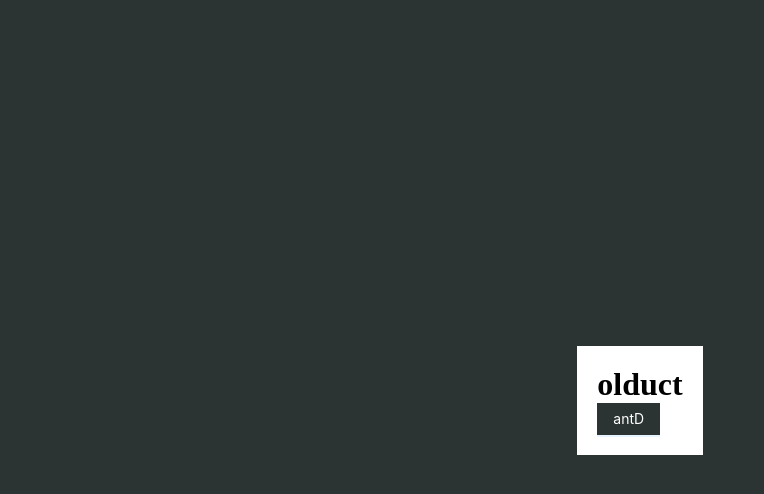
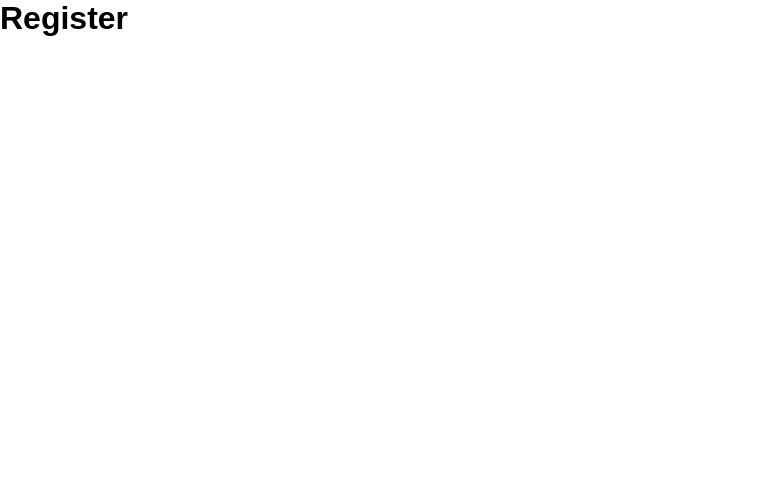
Before and after one commit to NAYANCSE27/olduct, a React (Create React App) app in the folder client/: page /register in a window 1280 px wide. Shown: the top 494 px of the page, without its empty margins (0-764 px from the left). Built offline with nearby package versions, Linux system fonts and the light colour scheme.

Commit message:
installed all required library in the project

```diff
--- a/client/package.json
+++ b/client/package.json
@@ -3,13 +3,19 @@
   "version": "0.1.0",
   "private": true,
   "dependencies": {
+    "@reduxjs/toolkit": "^1.9.5",
     "@testing-library/jest-dom": "^5.16.5",
     "@testing-library/react": "^13.4.0",
     "@testing-library/user-event": "^13.5.0",
     "antd": "^5.4.7",
+    "axios": "^1.4.0",
+    "moment": "^2.29.4",
     "react": "^18.2.0",
     "react-dom": "^18.2.0",
+    "react-redux": "^8.0.5",
+    "react-router-dom": "^6.11.1",
     "react-scripts": "5.0.1",
+    "redux": "^4.2.1",
     "web-vitals": "^2.1.4"
   },
   "scripts": {
--- a/client/public/index.html
+++ b/client/public/index.html
@@ -12,6 +12,7 @@
     <link rel="apple-touch-icon" href="%PUBLIC_URL%/logo192.png" />
     <link rel="manifest" href="%PUBLIC_URL%/manifest.json" />
     <title>olduct</title>
+    <link <link href="https://cdn.jsdelivr.net/npm/remixicon@3.2.0/fonts/remixicon.css" rel="stylesheet">
   </head>
   <body>
     <noscript>You need to enable JavaScript to run this app.</noscript>
--- a/client/src/App.js
+++ b/client/src/App.js
@@ -1,12 +1,18 @@
-import { Button } from "antd";
+import { BrowserRouter, Routes, Route } from "react-router-dom";
+import Home from "./pages/Home";
+import Register from "./pages/Register";
+import Login from "./pages/Login";
 
 function App() {
   return (
-    <div className="bg-primary h-screen flex justify-center items-center">
-      <div className="bg-white p-5">
-        <h1>olduct</h1>
-        <Button type="primary">antD</Button>
-      </div>
+    <div>
+      <BrowserRouter>
+        <Routes>
+          <Route path="/" element={<Home />} />
+          <Route path="/register" element={<Register />} />
+          <Route path="/login" element={<Login />} />
+        </Routes>
+      </BrowserRouter>
     </div>
   );
 }
--- a/client/src/index.css
+++ b/client/src/index.css
@@ -1,9 +1,11 @@
 @tailwind base;
 @tailwind components;
 @tailwind utilities;
+@import url("https://fonts.googleapis.com/css2?family=Roboto:wght@400;500;700;900&display=swap");
 
-*{
-    margin: 0;
-    padding: 0;
-    box-sizing: border-box;
+* {
+  margin: 0;
+  padding: 0;
+  box-sizing: border-box;
+  font-family: 'Montserrat', sans-serif !important;
 }
--- /dev/null
+++ b/client/src/pages/Home/index.js
@@ -0,0 +1,11 @@
+import React from "react";
+
+function Home() {
+  return (
+    <div>
+      <h1>Home</h1>
+    </div>
+  );
+}
+
+export default Home;
--- /dev/null
+++ b/client/src/pages/Login/index.js
@@ -0,0 +1,11 @@
+import React from "react";
+
+function Login() {
+  return (
+    <div>
+      <h1>Login</h1>
+    </div>
+  );
+}
+
+export default Login;
--- /dev/null
+++ b/client/src/pages/Register/index.js
@@ -0,0 +1,11 @@
+import React from "react";
+
+function Register() {
+  return (
+    <div>
+      <h1>Register</h1>
+    </div>
+  );
+}
+
+export default Register;
```
Also changed, not shown: 1 other file (tests, documents, lock files or other folders).
